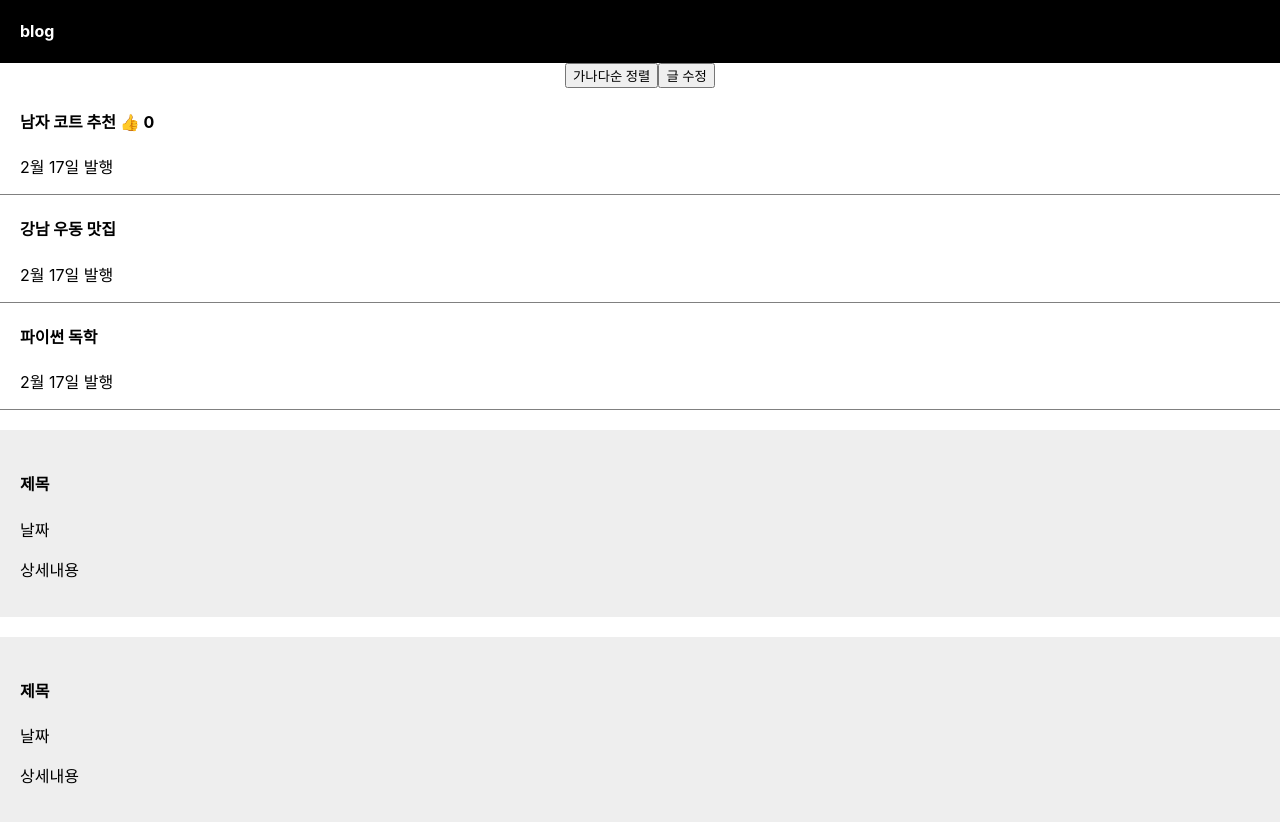
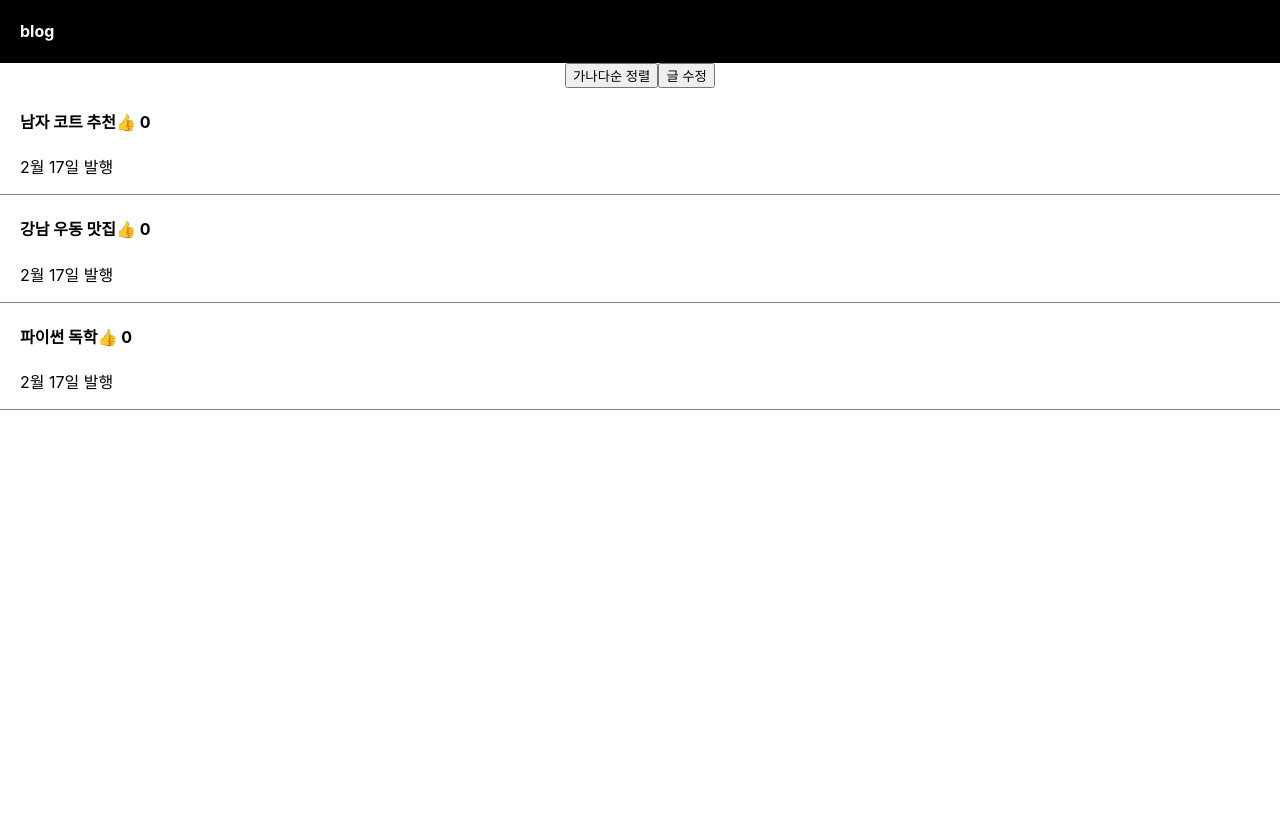
Before and after one commit to JOOMINSE0/ReactStudy_Blog, a React (Create React App) app: page / in a window 1280 px wide. After the commit the page ends 800 px from the top, so only its background shows below. Built offline with nearby package versions, Linux system fonts and the light colour scheme.

Commit message:
map함수

```diff
--- a/src/App.js
+++ b/src/App.js
@@ -6,7 +6,8 @@ function App() {
 
   let post = '강남 우동 맛집'
   let [글제목, 글제목변경] = useState(['남자 코트 추천', '강남 우동 맛집', '파이썬 독학']);
-  let [따봉, 따봉변경] = useState(0);
+  let [따봉, 따봉변경] = useState([0,0,0]);
+  let [modal, setModal] = useState(false);
 
   return (
     <div className="App">
@@ -25,7 +26,7 @@ function App() {
         글제목변경(copy);
      }}>글 수정</button>
 
-      <div className="list">
+      {/* <div className="list">
         <h4>{글제목[0]} <span onClick={() => { 따봉변경(따봉+1)} }>👍</span> {따봉} </h4>
         <p>2월 17일 발행</p>
       </div>
@@ -34,12 +35,31 @@ function App() {
         <p>2월 17일 발행</p>
       </div>
       <div className="list">
-        <h4>{글제목[2]}</h4>
+        <h4 onClick={()=>{setModal(!modal)}}>{글제목[2]}</h4>
         <p>2월 17일 발행</p>
-      </div>
+      </div> */}
 
-      <Modal></Modal>
-      <Modal/>
+     {
+      글제목.map(function (a, i){
+        return (
+          <div className="list">
+          <h4>{글제목[i]}
+          <span onClick={()=>{
+            let copy = [...따봉];
+            copy[i] = copy[i] + 1;
+            따봉변경(copy)
+          }}>👍</span> {따봉[i]} </h4>
+          <p>2월 17일 발행</p>
+        </div>
+        )
+      })
+     }
+
+
+
+     {
+        modal == true ? <Modal/> : null
+     }
 
     </div>
   );
```
